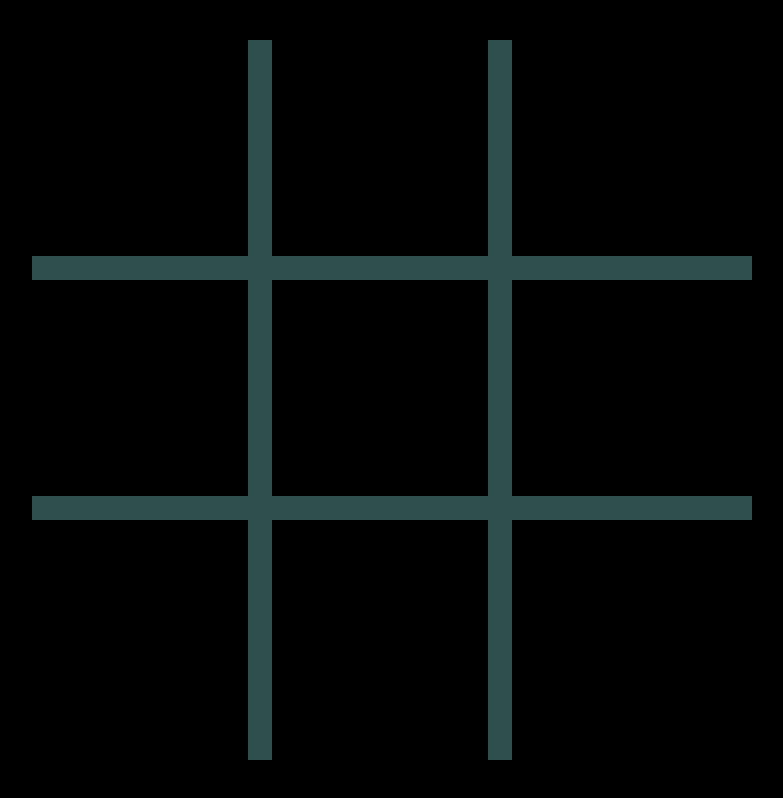
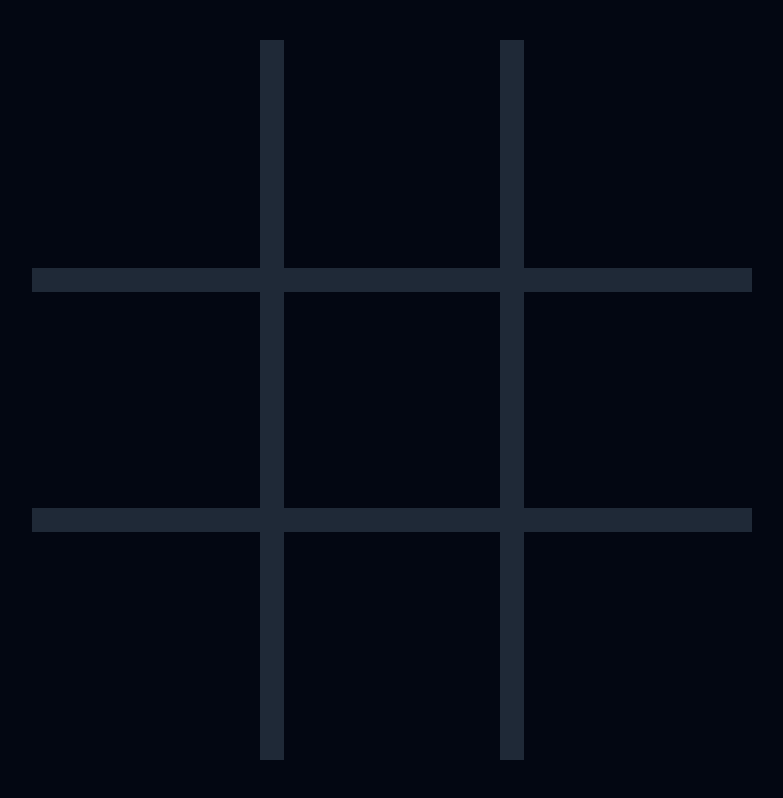
Before and after one commit to kadezaccaro/odin-tic-tac-toe, a plain HTML site: page index.html in a window 1280 px wide. Shown: the whole page, without its empty margins (248-1031 px from the left). Drawn offline with Linux system fonts and the light colour scheme.

Commit message:
Improve grid line implementation & add color theme

```diff
--- a/styles.css
+++ b/styles.css
@@ -1,3 +1,14 @@
+/* || COLORS */
+
+:root {
+  --color-bg: #030712;
+  --color-grid: #1f2937;
+  --color-marker: #6b7280;
+  --color-marker-accent: #e5e7eb;
+}
+
+/* || GENERAL */
+
 * {
   padding: 0;
   margin: 0;
@@ -5,9 +16,11 @@
 }
 
 body {
-  background-color: black;
-  color: white;
+  background-color: var(--color-bg);
+  color: var(--color-marker);
 }
+
+/* || GAMEBOARD */
 
 .game-container {
   display: grid;
@@ -25,22 +38,44 @@ body {
   font-size: 160px;
   font-family: Helvetica, Arial, sans-serif;
   font-weight: bold;
+  position: relative;
 }
 
-.cell:nth-child(1),
-.cell:nth-child(2),
-.cell:nth-child(3),
-.cell:nth-child(4),
-.cell:nth-child(5),
-.cell:nth-child(6) {
-  border-bottom: 24px solid darkslategray;
+/* || GRID LINES */
+
+.cell::before {
+  content: "";
+  position: absolute;
+  bottom: -12px;
+  width: 100%;
+  height: 24px;
+  background-color: var(--color-grid);
 }
 
-.cell:nth-child(1),
-.cell:nth-child(2),
-.cell:nth-child(4),
-.cell:nth-child(5),
-.cell:nth-child(7),
-.cell:nth-child(8) {
-  border-right: 24px solid darkslategray;
+.cell:nth-child(7)::before,
+.cell:nth-child(8)::before,
+.cell:nth-child(9)::before {
+  display: none;
 }
+
+.cell::after {
+  content: "";
+  position: absolute;
+  top: 0;
+  right: -12px;
+  bottom: 0;
+  width: 24px;
+  background-color: var(--color-grid);
+}
+
+.cell:nth-child(3)::after,
+.cell:nth-child(6)::after,
+.cell:nth-child(9)::after {
+  display: none;
+}
+
+/* || CPU MARKER */
+
+.cpu-marker-color {
+  color: var(--color-marker-accent);
+}
```
